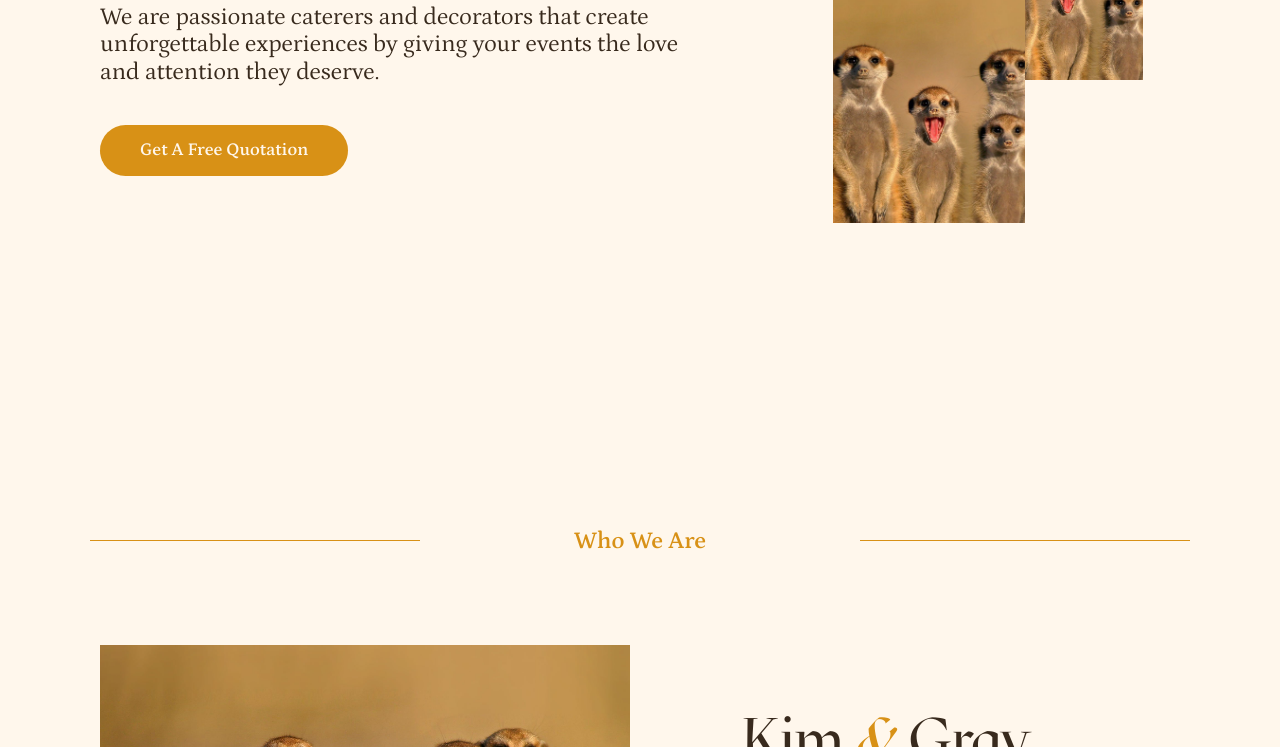
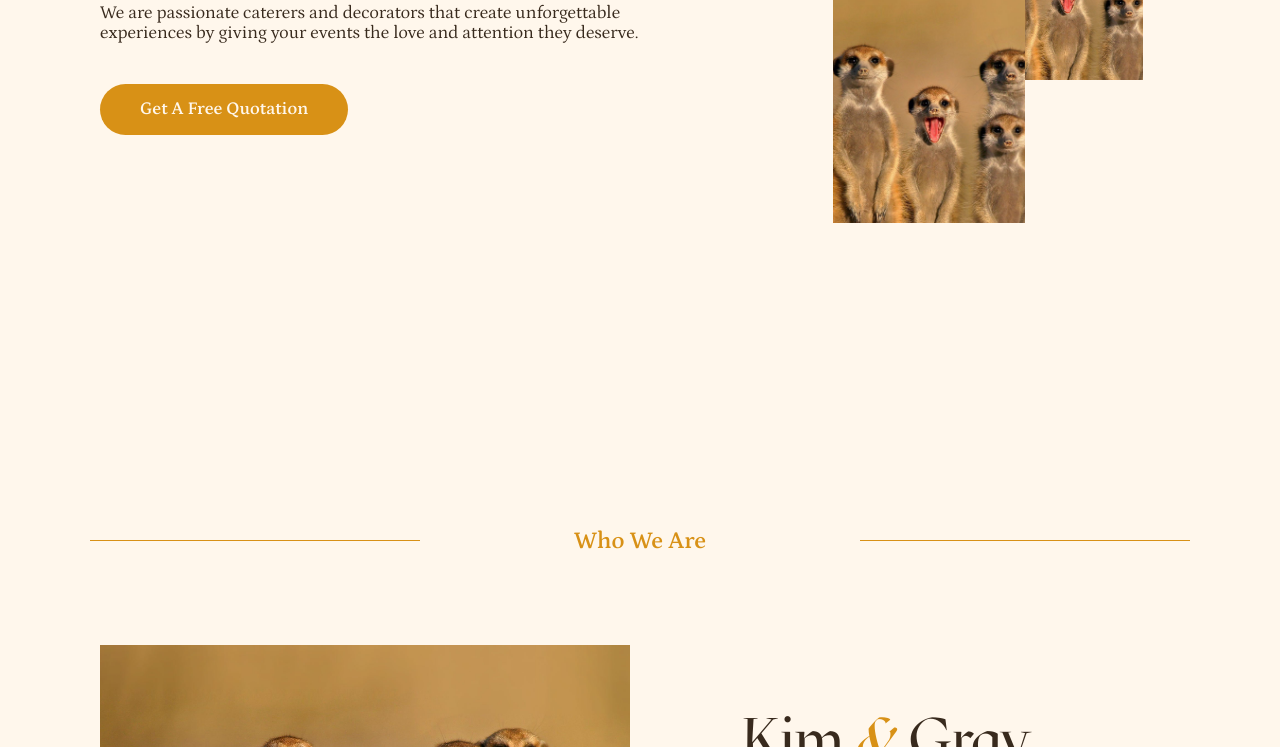
Before and after one commit to blessedzulu/kimgrays, a website built with Parcel: page src/index.html in a window 1280 px wide. Shown: the part 353-1100 px from the top of the page. Built offline with nearby package versions, Linux system fonts and the light colour scheme; a web font is replaced by a local one.

```diff
--- a/src/index.html
+++ b/src/index.html
@@ -74,7 +74,7 @@
                   We make special occasions <span class="text--highlight">extra special</span>
                 </h1>
 
-                <p class="text--3 text--rg u-mt-3 u-pr-6">
+                <p class="text--2 text--rg u-mt-3 u-pr-6">
                   We are passionate caterers and decorators that create unforgettable experiences by giving your
                   events the love
                   and attention they deserve.
```
